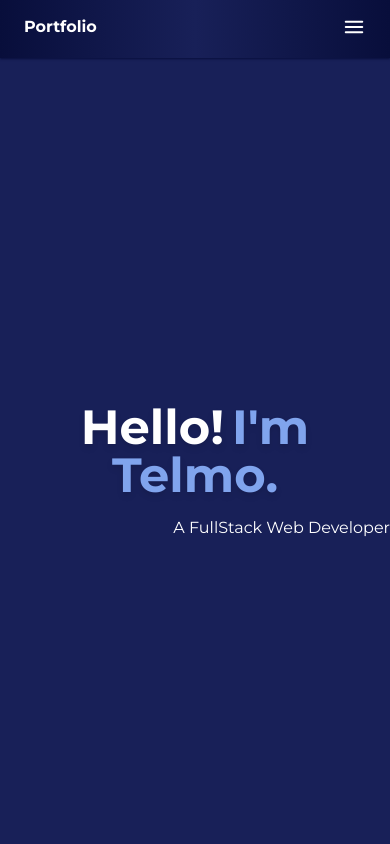
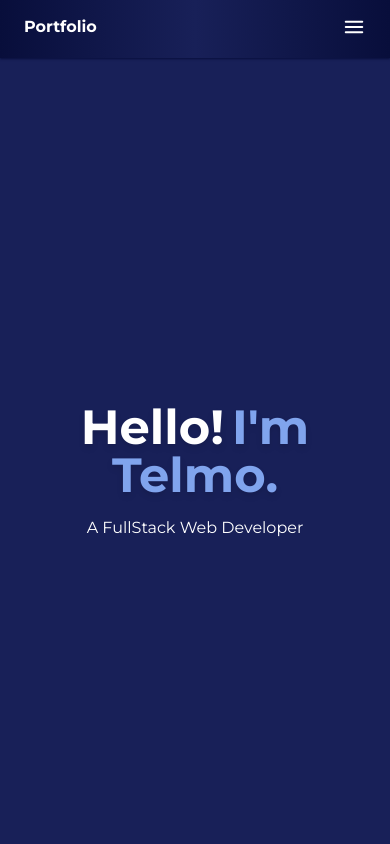
Before and after one commit to Gazzito/portfolio, a React (Create React App) app: page / in a window 390 px wide. Shown: the top 844 px of the page. Built offline with nearby package versions, Linux system fonts and the light colour scheme.

Commit message:
responsive fix introduction

```diff
--- a/src/components/Biography.js
+++ b/src/components/Biography.js
@@ -1,5 +1,6 @@
 import { Typography } from "@material-tailwind/react";
 import React from "react";
+import photo from "../images/myPicture.jpg"
 
 const Biography = () => {
   return (
@@ -29,7 +30,7 @@ const Biography = () => {
 
         </div>
         <div className="mt-4 px-6 md:row-span-1 md:mt-0 md:col-span-2 w-auto flex  justify-center">
-          <img className="rounded-xl" src="https://scontent.fopo6-2.fna.fbcdn.net/v/t39.30808-6/344763731_1913356182351631_9019264215445248445_n.jpg?_nc_cat=105&cb=99be929b-59f725be&ccb=1-7&_nc_sid=09cbfe&_nc_ohc=Vjar9Q4kN4AAX93yhsW&_nc_ht=scontent.fopo6-2.fna&oh=00_AfCgb-XtezEtd7K_Lurd_bDxR36p7wYz3OfJ5zv5ERH0aQ&oe=64D3A50C"  />
+          <img className="rounded-xl" src={photo}/>
         </div>
      </div>
 
--- a/src/components/Gallery.js
+++ b/src/components/Gallery.js
@@ -52,7 +52,7 @@ const Gallery = () => {
           <Typography
             variant="h1"
             color="white"
-            className="py-2 mb-4 text-base font-montserrat font-light md:text-xl lg:text-xl"
+            className="max-w-mdpy-2 mb-4 text-base font-montserrat font-light md:text-xl lg:text-xl"
           >
             My first app created with the frontend-skills above mentioned.
             It shows a simple array of objects gathered from this website <span className="font-bold  hover:text-secondary transition-colors"><a href="https://robohash.org/" target="_blank">https://robohash.org/</a></span>
--- a/src/components/Introduction.js
+++ b/src/components/Introduction.js
@@ -8,7 +8,7 @@ const Introduction = () => {
            Hello!
           <span className="text-highlight ml-2">I'm Telmo.</span>
         </div>
-        <div className="font-montserrat text-right text-white">A FullStack Web Developer</div>
+        <div className="font-montserrat text-center md:text-right text-white">A FullStack Web Developer</div>
       </div>
     </div>
   );
```
Also changed, not shown: src/images/myPicture.jpg (added).
